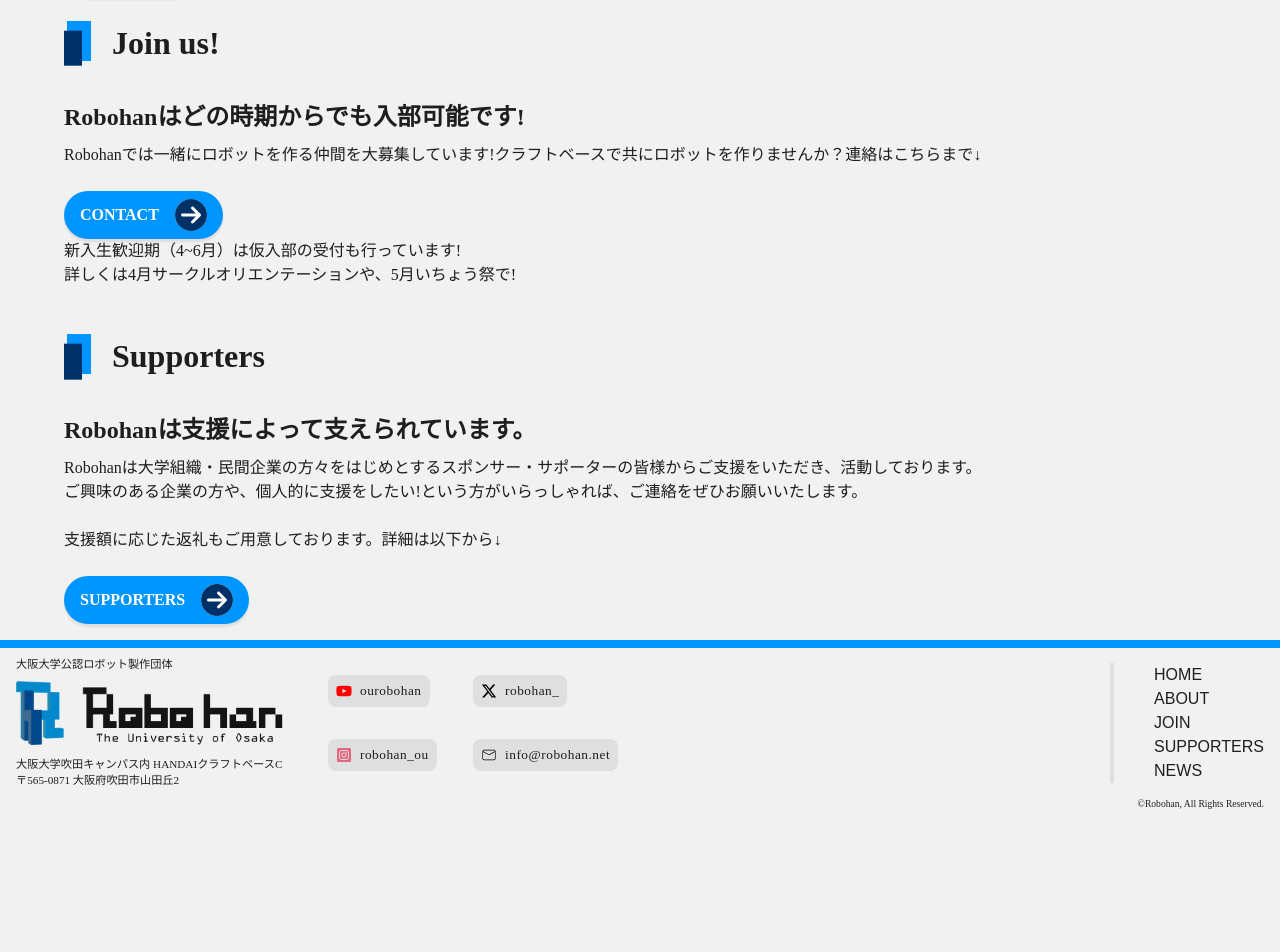
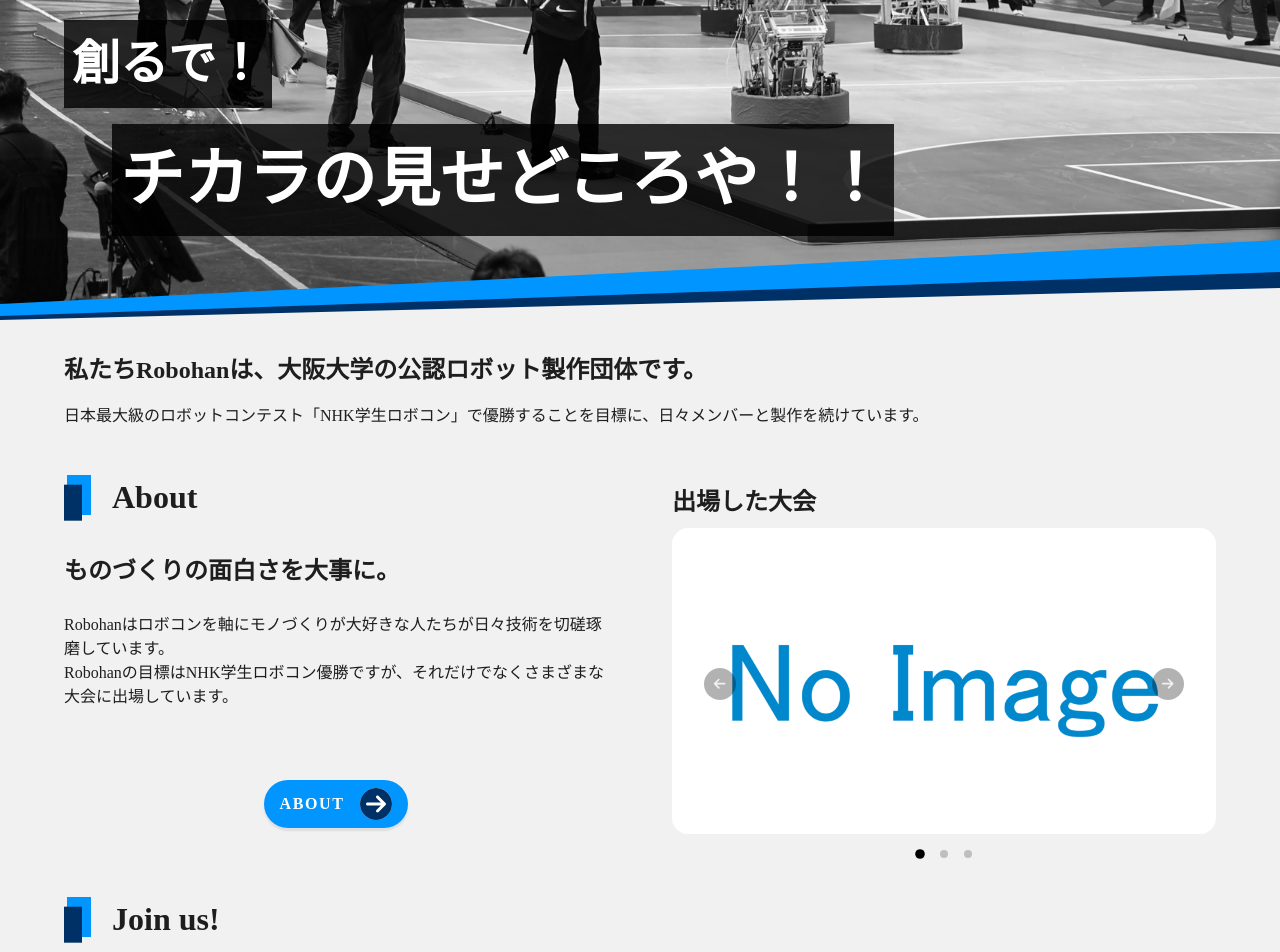
Before and after one commit to RobohanOU/HP, a Next.js app: page / in a window 1280 px wide. Shown: the part 480-1432 px from the top of the page. Before the commit the page ends 1316 px from the top, so only its background shows below. Built offline with nearby package versions, Linux system fonts and the light colour scheme.

Commit message:
feat: HOMEページのABOUTまで完成

```diff
--- a/app/global.css
+++ b/app/global.css
@@ -8,7 +8,7 @@
     --color-lightgray: #e0dfdf;
     --color-gray: #bfbfbf;
     --color-white: #ffff;
-    --color-black: #0000;
+    --color-black: #000;
 
     /*フォントサイズ（8の倍数に統一）*/
     --font-size-reg: 16px;
@@ -115,6 +115,6 @@ h3 {
 }
 
 p {
-    margin-top: 0;
+    margin-top: 1rem;
     margin-bottom: 1.5rem;
 }
--- a/app/home.module.css
+++ b/app/home.module.css
@@ -0,0 +1,130 @@
+.hero {
+    position: relative;
+    width: 100vw;
+    height: 100vh;
+    overflow: hidden;
+    left: 50%;
+    right: 50%;
+    margin-top: -6rem;
+    margin-left: -50vw;
+    margin-right: -50vw;
+    margin-bottom: 2rem;
+}
+
+.imageWrapper {
+    position: absolute;
+    inset: 0;
+    z-index: 1;
+}
+
+.heroImage {
+    object-fit: cover;
+    object-position: center;
+}
+
+.catchCopy {
+    position: absolute;
+    z-index: 10;
+    bottom: 8%;
+    left: 5%;
+    height: auto;
+    color: var(--color-white);
+}
+
+.catchCopy h1 {
+    all: revert;
+}
+
+.catchCopy h1::before,
+.catchCopy h1::after {
+    all: revert;
+}
+
+@keyframes fadeUp {
+    0% {
+        opacity: 0;
+        transform: translateY(3rem);
+    }
+    100% {
+        opacity: 1;
+        transform: translateY(0);
+    }
+}
+
+.catchCopyText1 {
+    background-color: rgba(0, 0, 0, 0.8);
+    display: inline-block;
+    width: max-content;
+    padding: 0.5rem;
+    font-size: 3rem;
+    margin-bottom: 1rem;
+    opacity: 0;
+    animation: fadeUp 2s ease-out forwards;
+}
+
+.catchCopyText2 {
+    background-color: rgba(0, 0, 0, 0.8);
+    display: inline-block;
+    width: max-content;
+    padding: 0.5rem;
+    font-size: 4rem;
+    margin-left: 3rem;
+    opacity: 0;
+    animation: fadeUp 2s ease-out forwards;
+    animation-delay: 1.25s;
+}
+
+.blueLine {
+    position: absolute;
+    bottom: 0;
+    left: 0;
+    width: 100%;
+    height: 5rem;
+    background-color: var(--color-blue);
+    z-index: 10;
+    clip-path: polygon(0 80%, 100% 0, 100% 100%, 0% 100%);
+}
+
+.navyLine {
+    position: absolute;
+    bottom: 0;
+    left: 0;
+    width: 100%;
+    height: 5rem;
+    background-color: var(--color-navy);
+    z-index: 20;
+    clip-path: polygon(0 95%, 100% 40%, 100% 100%, 0% 100%);
+}
+
+.backgroundLine {
+    position: absolute;
+    bottom: 0;
+    left: 0;
+    width: 100%;
+    height: 5rem;
+    background-color: var(--color-background);
+    z-index: 30;
+    clip-path: polygon(0 100%, 100% 60%, 100% 100%, 0% 100%);
+}
+
+.about {
+    display: grid;
+    grid-template-columns: 1fr 1fr;
+    column-gap: 4rem;
+}
+
+.aboutText {
+    display: flex;
+    justify-content: top;
+    flex-direction: column;
+}
+
+.aboutButton {
+    flex-grow: 1;
+    display: inline-flex;
+    justify-content: center;
+    align-items: center;
+}
+.slider {
+    margin-top: 2rem;
+}
--- a/app/page.tsx
+++ b/app/page.tsx
@@ -1,19 +1,80 @@
+import Image from "next/image";
 import PageLinkButton from "@/components/PageLinkButton"
+import ImageSlider from "@/components/ImageSlider";
 import styles from './home.module.css'
+
+const COMPETITIONS_IMAGES = [
+    {
+        id: 1,
+        src: '/images/NoImage.png',
+        alt: 'No Image',
+        originalWidth: 1920,
+        originalHeight: 1080
+    },
+    {
+        id: 2,
+        src: '/images/hero_gray.jpg',
+        alt: 'Robohan',
+        originalWidth: 3408,
+        originalHeight: 2272
+    },
+    {
+        id: 3,
+        src: '/images/news/20260301/practice.jpg',
+        alt: 'practice',
+        originalWidth: 1920,
+        originalHeight: 1080
+    }
+]
+
+
+
 export default function Home() {
     return (
         <div>
+            <section className={styles.hero}>
+                <div className={styles.imageWrapper}>
+                    <Image
+                        src='/images/hero_gray.jpg'
+                        alt="Robohan"
+                        fill
+                        priority
+                        className={styles.heroImage}
+                    />
+                </div>
+                <div className={styles.catchCopy}>
+                    <h1>
+                        <span className={styles.catchCopyText1}>創るで！</span>
+                        <br/>
+                        <span className={styles.catchCopyText2}>チカラの見せどころや！！</span>
+                    </h1>
+                </div>
+                <div className={styles.blueLine}/>
+                <div className={styles.navyLine}/>
+                <div className={styles.backgroundLine}/>
+            </section>
             <h2>私たちRobohanは、大阪大学の公認ロボット製作団体です。</h2>
             <p>日本最大級のロボットコンテスト「NHK学生ロボコン」で優勝することを目標に、日々メンバーと製作を続けています。</p>
             <div className={styles.about}>
+                <div className={styles.aboutText}>
                     <h1>About</h1>
                     <h2>ものづくりの面白さを大事に。</h2>
-                <p>Robohanはロボコンを軸にモノづくりが大好きな人たちが日々技術を切磋琢磨しています。</p>
-                <p>Robohanの目標はNHK学生ロボコン優勝ですが、それだけでなくさまざまな大会に出場しています。</p>
+                    <p>Robohanはロボコンを軸にモノづくりが大好きな人たちが日々技術を切磋琢磨しています。<br/>Robohanの目標はNHK学生ロボコン優勝ですが、それだけでなくさまざまな大会に出場しています。</p>
+                    <div className={styles.aboutButton}>
                         <PageLinkButton
                             text="ABOUT"
                             url="/about"
                         />
+                    </div>
+                </div>
+                <div className={styles.slider}>
+                    <h2>出場した大会</h2>
+                    <ImageSlider
+                        slides={COMPETITIONS_IMAGES}
+                        displaySize="100%"
+                        interval={7500}
+                    />
+                </div>
             </div>
             <h1>Join us!</h1>
             <h2>Robohanはどの時期からでも入部可能です!</h2>
--- /dev/null
+++ b/components/ImageSlider.module.css
@@ -0,0 +1,85 @@
+.container {
+    position: relative;
+    width: 100%;
+    margin: 0 auto;
+    overflow: hidden;
+}
+
+.slide {
+    display: flex;
+    transition: transform 0.7s ease-in-out;
+    width: 100%;
+    aspect-ratio: 16/9;
+    overflow: hidden;
+    border-radius: 1rem;
+}
+
+.slideItem {
+    flex-shrink: 0;  /* これが重要！縮ませない */
+    width: 100%;     /* 親（container）と同じ幅を維持 */
+    height: 100%;
+    display: flex;
+    justify-content: center;
+    align-items: center;
+    background-color: var(--color-background);
+}
+
+.button {
+    position: absolute;
+    top: 45%;
+    transform: translateY(-50%);
+    background-color: rgba(0, 0, 0, 0.3);
+    color: var(--color-background);
+    border: none;
+    border-radius: 50%;
+    width: 2rem;
+    height: 2rem;
+    display: flex;
+    align-items: center;
+    justify-content: center;
+    cursor: pointer;
+    transition: background-color 0.5s;
+    z-index: 10;
+}
+
+.button:hover {
+    background-color: var(--color-black);
+}
+
+.button:nth-of-type(1) {
+    left: 2rem;
+}
+
+.button:nth-of-type(2) {
+    right: 2rem;
+}
+
+.indicator {
+    display: flex;
+    justify-content: center;
+    align-items: center;
+    gap: 1rem;
+    z-index: 10;
+    padding: 1rem 0;
+}
+
+.dot {
+    padding: 0;
+    border: none;
+    border-radius: 50%;
+    cursor: pointer;
+    transition: all 0.5s ease;
+}
+
+.dotNormal {
+    width: 0.5rem;
+    height: 0.5rem;
+    background-color: var(--color-gray);
+}
+
+.dotActive {
+    width: 0.5rem;
+    height: 0.5rem;
+    background-color: var(--color-black);
+    transform: scale(1.2);
+}
--- /dev/null
+++ b/components/ImageSlider.tsx
@@ -0,0 +1,111 @@
+"use client";
+import { useState, useEffect, useCallback } from "react";
+import ResponsiveImage from "./ResponsiveImage";
+import { FaArrowLeft } from "react-icons/fa6";
+import { FaArrowRight } from "react-icons/fa6";
+import { motion, AnimatePresence, scale } from "framer-motion";
+import styles from "./ImageSlider.module.css";
+
+const variants = {
+    enter: (direction: number) => ({
+        x: direction > 0 ? "100%" : "-100%",
+        opacity: 0,
+        scale: 0.95,
+    }),
+    center: {
+        zIndex: 1,
+        x: 0,
+        opacity: 1,
+        scale: 1,
+    },
+    exit: (direction: number) => ({
+        zIndex: 0,
+        x: direction < 0 ? "100%" : "-100%",
+        opacity: 0,
+        scale: 0.95,
+    }),
+};
+
+interface Slide {
+    id: number;   // 画像のインデックス
+    src: string;  // 画像のパス
+    alt: string;  // 画像が読み込まれないときの代替テキスト
+    originalWidth: number;  // 画像の横幅(px)
+    originalHeight: number; // 画像の縦幅(px)
+}
+
+interface ImageSliderProps {
+    slides: Slide[];
+    displaySize: string;  // 設定したいサイズ
+    interval?: number;  // 自動再生の間隔(s)
+}
+
+export default function ImageSlider({slides, displaySize, interval=5000}: ImageSliderProps) {
+    const [[page, direction], setPage] = useState([0, 0]);
+
+    // slidesの数で割った余りを使うことで無限ループを実現
+    const currentIndex = Math.abs(page % slides.length);
+
+    const paginate = useCallback((newDirection: number) => {
+        setPage([page + newDirection, newDirection]);
+    }, [page]);
+
+    useEffect(() => {
+        const timer = setInterval(() => paginate(1), interval);
+        return () => clearInterval(timer);
+    }, [paginate, interval]);
+        if(!slides || slides.length === 0) return null;
+
+        console.log("index: ", currentIndex);
+
+    return (
+        <div className={styles.container}>
+            <div className={styles.slide}>
+                <AnimatePresence initial={false} custom={direction} mode="popLayout">
+                    <motion.div
+                        key={page}
+                        custom={direction}
+                        variants={variants}
+                        initial="enter"
+                        animate="center"
+                        exit="exit"
+                        transition={{
+                            x: { type: "tween", duration: 0.8, ease: [0.4, 0, 0.2, 1]},
+                            opacity: { duration: 0.5 },
+                            scale: { duration: 0.5 }
+                        }}
+                        className={styles.slideItem}
+                    >
+                        <ResponsiveImage
+                            src={slides[currentIndex].src}
+                            alt={slides[currentIndex].alt}
+                            originalWidth={slides[currentIndex].originalWidth}
+                            originalHeight={slides[currentIndex].originalHeight}
+                            displaySize={displaySize}
+                        />
+                    </motion.div>
+                </AnimatePresence>
+            </div>
+            <button onClick={() => paginate(-1)} className={styles.button}>
+                <FaArrowLeft/>
+            </button>
+            <button onClick={() => paginate(1)} className={styles.button}>
+                <FaArrowRight/>
+            </button>
+            <div className={styles.indicator}>
+                {slides.map((_, index) => (
+                    <button
+                        key={index}
+                        onClick={() => {
+                            const newDirection = index > currentIndex ? 1: -1;
+                            setPage([index, newDirection]);
+                        }}
+                        className={`${styles.dot} ${
+                            currentIndex === index ? styles.dotActive : styles.dotNormal
+                        }`}
+                    />
+                ))}
+            </div>
+        </div>
+    )
+}
--- a/components/PageLinkButton.module.css
+++ b/components/PageLinkButton.module.css
@@ -18,6 +18,7 @@
     font-size: var(--font-size-reg);
     font-weight: 700;
     white-space: nowrap;
+    letter-spacing: 0.1rem;
 }
 
 .blueContainer:hover {
@@ -44,6 +45,7 @@
     font-size: var(--font-size-reg);
     font-weight: 700;
     white-space: nowrap;
+    letter-spacing: 0.1rem;
 }
 
 .whiteContainer:hover {
--- a/components/ResponsiveImage.module.css
+++ b/components/ResponsiveImage.module.css
@@ -9,4 +9,6 @@
     width: 100% !important;
     height: auto !important;
     display: block;
+    object-fit: cover;
+    object-position: center;
 }
--- a/components/ResponsiveImage.tsx
+++ b/components/ResponsiveImage.tsx
@@ -6,7 +6,7 @@ interface ResponsiveImagePropsinterface {
     alt: string;  // 画像が読み込まれないときの代替テキスト
     originalWidth: number;  // 画像の横幅(px)
     originalHeight: number; // 画像の縦幅(px)
-    displaySize: string;  // 設定したいサイズ(rem)
+    displaySize: string;  // 設定したいサイズ
 }
 
 export default function ResponsiveImage({src, alt, originalWidth, originalHeight, displaySize}: ResponsiveImagePropsinterface) {
--- a/package.json
+++ b/package.json
@@ -9,6 +9,7 @@
     "lint": "eslint"
   },
   "dependencies": {
+    "framer-motion": "^12.34.3",
     "gray-matter": "^4.0.3",
     "next": "^16.1.3",
     "react": "19.2.0",
```
Also changed, not shown: components/SlideShow.tsx (deleted), public/images/hero_gray.jpg (added), 1 other file (tests, documents, lock files or other folders). Lines whose indentation alone changed are shown as unchanged.
